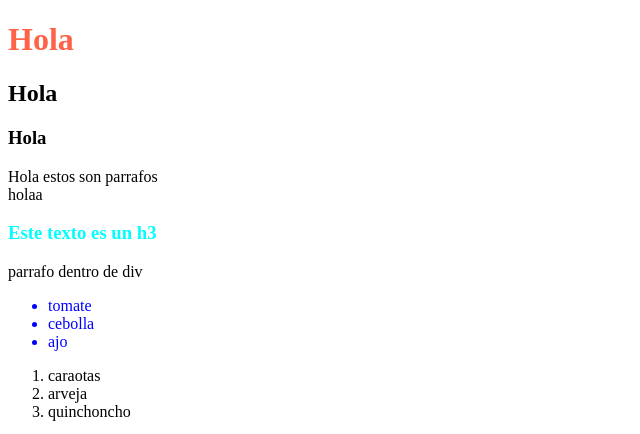
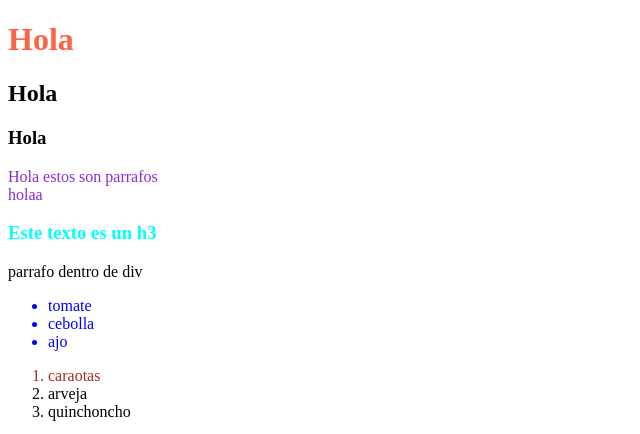
Before and after one commit to 0maez/html-primeras-practicas, a plain HTML site: page index.html in a window 1280 px wide. Shown: the top 434 px of the page, without its empty margins (0-640 px from the left). Drawn offline with Linux system fonts and the light colour scheme.

Commit message:
selector-id-y-clases

```diff
--- a/index.html
+++ b/index.html
@@ -13,7 +13,7 @@
     <!-- esto es un comentario -->
     <!-- PARRAFOS -->
     <!-- lista no ordenada -->
-    <p>Hola estos son parrafos <br>
+    <p class="texto">Hola estos son parrafos <br>
     holaa </p>
     <div>
         <h3>Este texto es un h3</h3>
@@ -26,7 +26,7 @@
     </ul>
     <!-- lista ordenada -->
      <ol>
-        <li>caraotas</li>
+        <li id="caraotas">caraotas</li>
         <li>arveja</li>
         <li>quinchoncho</li>
      </ol>
--- a/style.css
+++ b/style.css
@@ -10,3 +10,12 @@ ul{
 div h3{
     color:aqua;
 }
+/* selector por clases */
+.texto {
+    color: blueviolet;
+}
+
+/* selector por ID */
+#caraotas {
+    color: brown;
+}
```
